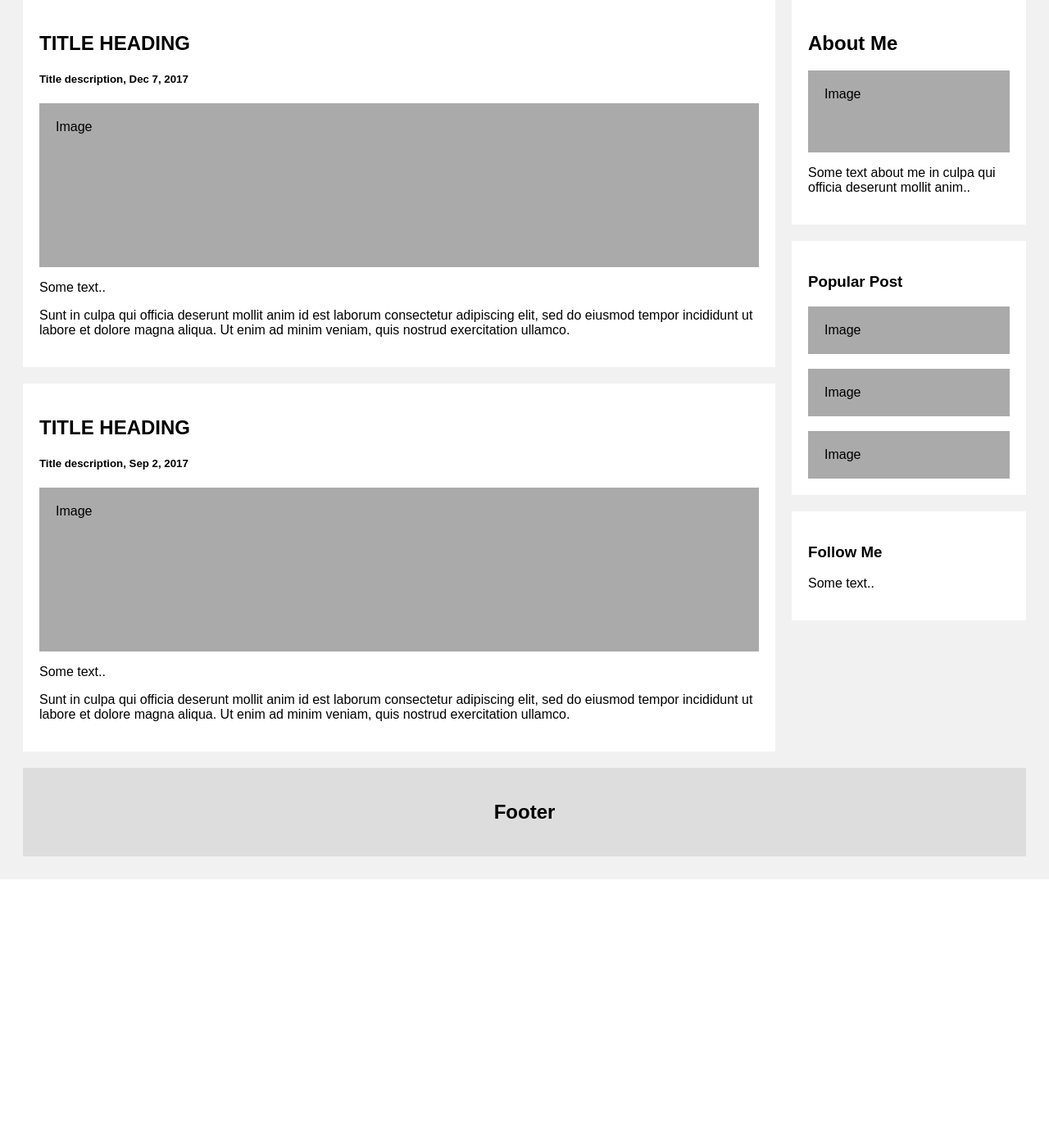
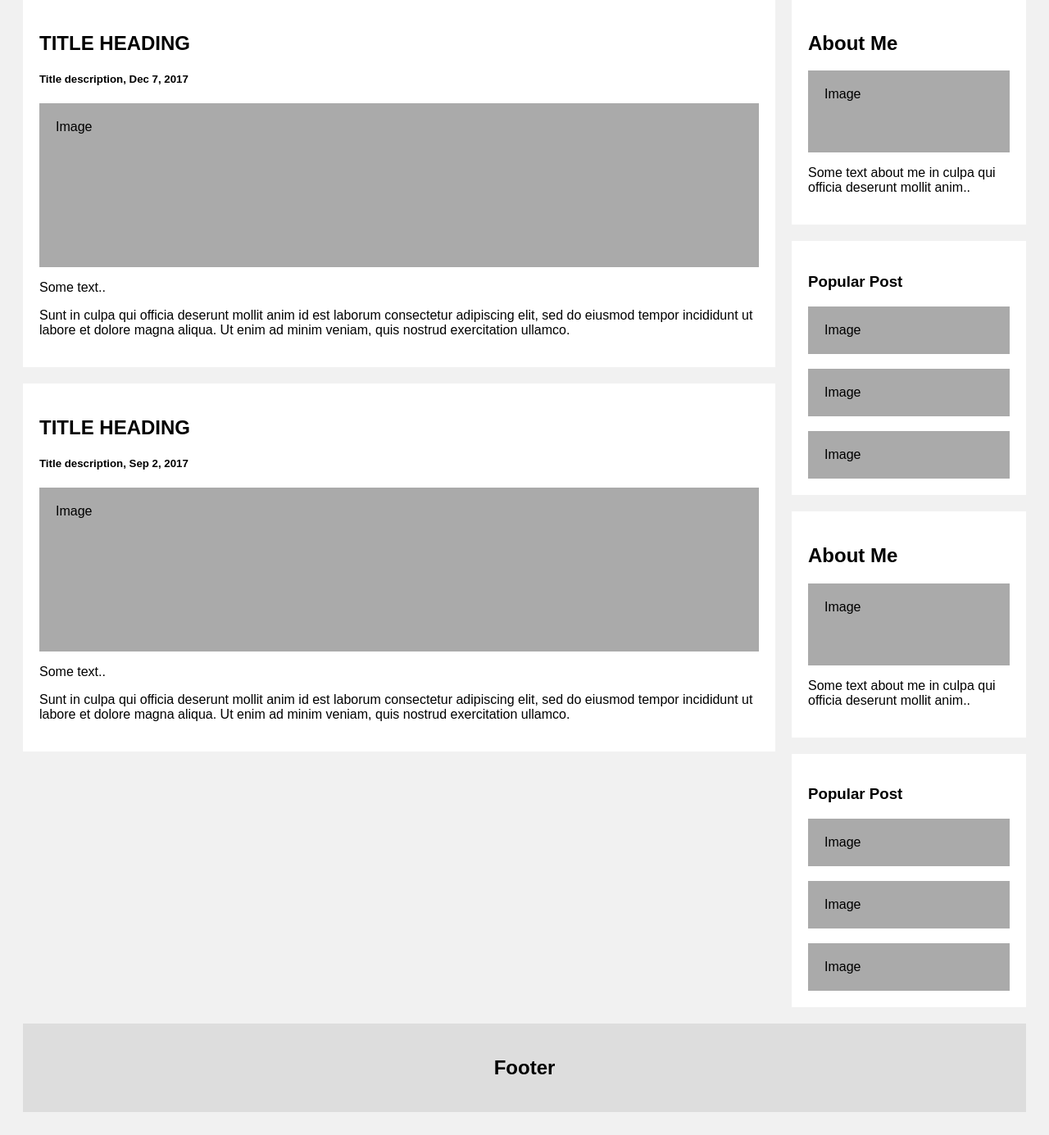
Before and after one commit to RoeHH/php-blog-blj, a PHP site: page /views/page.php in a window 1280 px wide. Shown: the part 278-1663 px from the top of the page at 82% size. Before the commit the page ends 1351 px from the top, so only its background shows below. Run offline with PHP 8.4, Linux system fonts and the light colour scheme.

Commit message:
sidebar out of indeyx

```diff
--- /dev/null
+++ b/private/sidebar.php
@@ -0,0 +1,4 @@
+<div class="rightcolumn">
+    <?php include '../private/sidebarcontent/bloglinks.php';?>
+    <?php include '../private/sidebarcontent/popularposts.php';?>
+</div>
--- /dev/null
+++ b/private/sidebarcontent/bloglinks.php
@@ -0,0 +1,5 @@
+<div class="card">
+    <h2>About Me</h2>
+    <div class="fakeimg" style="height:100px;">Image</div>
+    <p>Some text about me in culpa qui officia deserunt mollit anim..</p>
+</div>
--- /dev/null
+++ b/private/sidebarcontent/popularposts.php
@@ -0,0 +1,6 @@
+<div class="card">
+    <h3>Popular Post</h3>
+    <div class="fakeimg">Image</div><br>
+    <div class="fakeimg">Image</div><br>
+    <div class="fakeimg">Image</div>
+</div>
--- a/views/page.php
+++ b/views/page.php
@@ -26,6 +26,9 @@
       <p>Sunt in culpa qui officia deserunt mollit anim id est laborum consectetur adipiscing elit, sed do eiusmod tempor incididunt ut labore et dolore magna aliqua. Ut enim ad minim veniam, quis nostrud exercitation ullamco.</p>
     </div>
   </div>
+
+
+<?php include '../private/sidebar.php';?>
   <div class="rightcolumn">
     <div class="card">
       <h2>About Me</h2>
@@ -38,11 +41,8 @@
       <div class="fakeimg">Image</div><br>
       <div class="fakeimg">Image</div>
     </div>
-    <div class="card">
-      <h3>Follow Me</h3>
-      <p>Some text..</p>
-    </div>
   </div>
+
 </div>
 
 <div class="footer">
```
